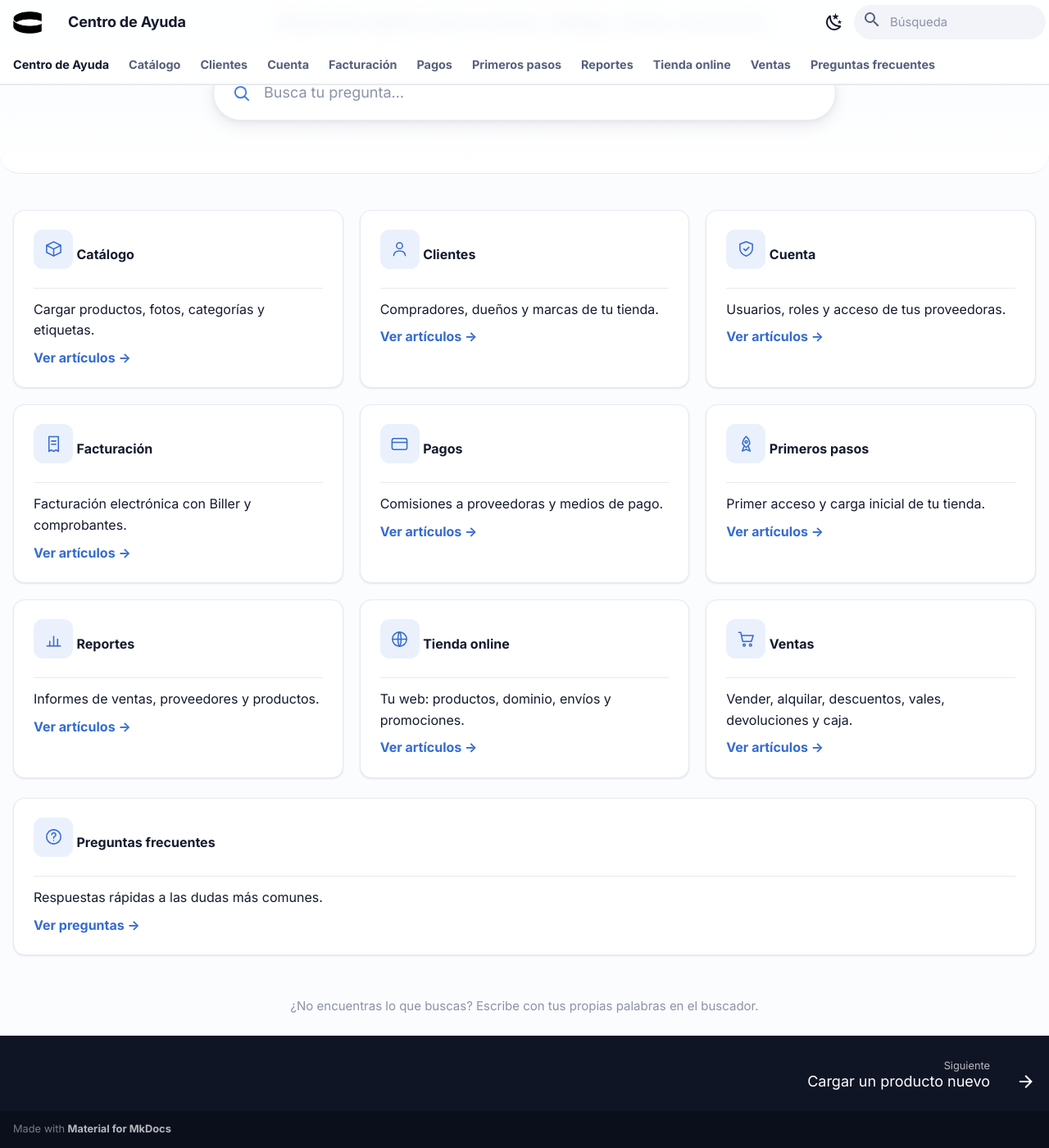
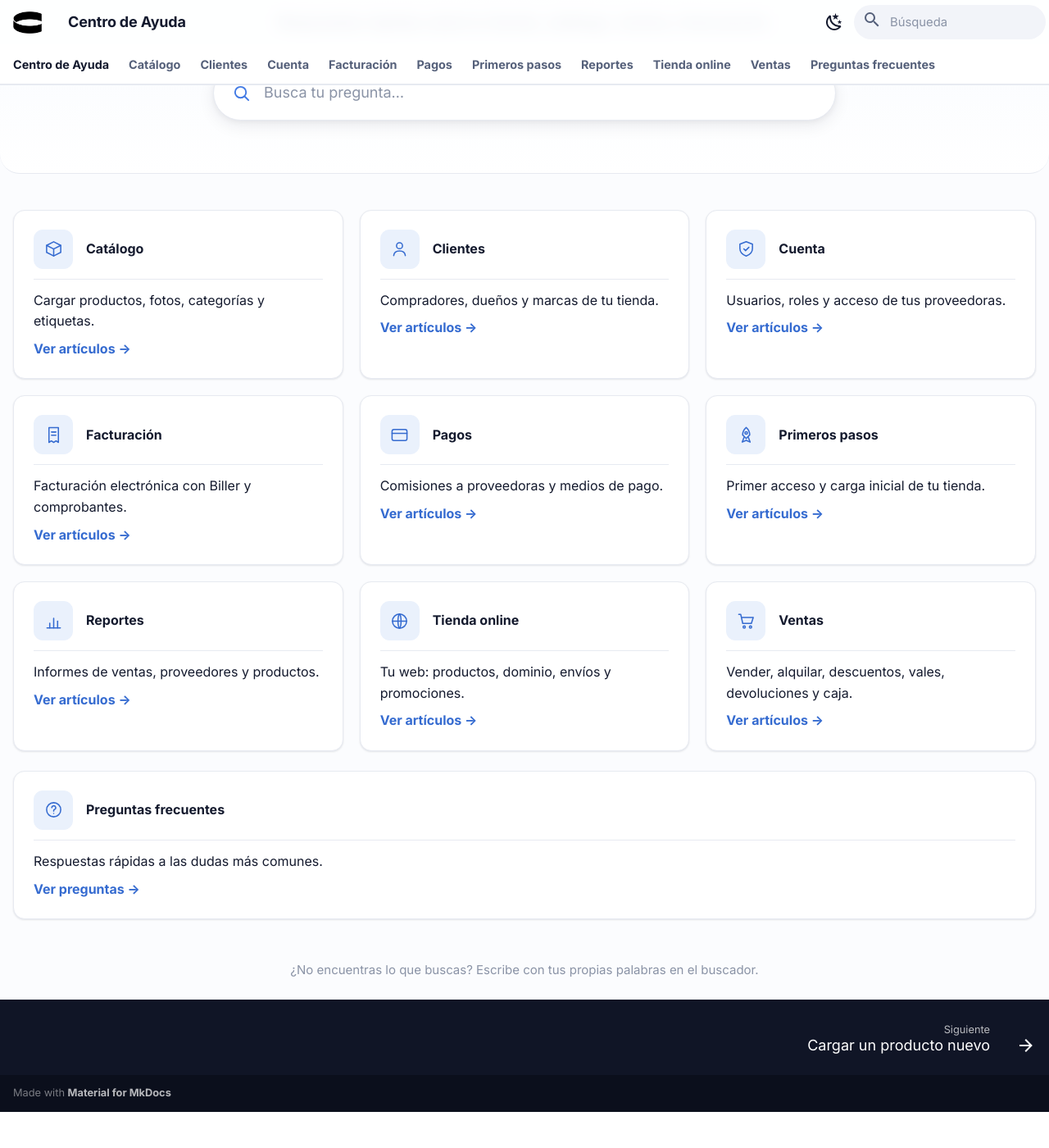
Before and after one commit to CircularSoftware/sc-docs, an MkDocs documentation site: the page built from docs/index.md, in a window 1280 px wide and 1400 px high, scrolled down 247 px. Shown: the whole window at 82% size. Built offline with MkDocs 1.6.1 and Material for MkDocs 9.7.7, drawn with Linux system fonts in a browser that asks for light colours; after the commit the page ends 1603 px from its top, so only the background shows below that.

Commit message:
Centre the card title against its icon and give them room
Markdown puts the icon and the title in the same paragraph, so they were laid
out inline: the title sat on the text baseline rather than on the icon's centre,
and the only gap was the space between two inline elements.

That paragraph is now a flex row — centred, with a real gap. Measured: the two
centres line up exactly and there are 16px between the square and the word.

Co-Authored-By: Claude Opus 5 <noreply@anthropic.com>

```diff
--- a/docs/assets/stylesheets/extra.css
+++ b/docs/assets/stylesheets/extra.css
@@ -316,9 +316,16 @@ body {
 .md-typeset .grid.cards > ul > li > hr {
   margin: .6rem 0; border: 0; border-top: 1px solid var(--sc-line);
 }
+/* Icono y título van en el mismo párrafo que genera el markdown: lo pasamos a
+   fila flex para centrarlos entre sí y darles aire. */
+.md-typeset .grid.cards > ul > li > p:first-child {
+  display: flex; align-items: center; gap: .8rem;
+  margin: 0 0 .1rem;
+}
 .sc-card-icon {
   display: inline-flex; align-items: center; justify-content: center;
-  width: 2.4rem; height: 2.4rem; margin-bottom: .55rem;
+  flex: none;
+  width: 2.4rem; height: 2.4rem;
   border-radius: 11px; color: var(--sc-blue-600);
   background: var(--sc-blue-tint); border: 1px solid var(--sc-blue-tint);
 }
```
